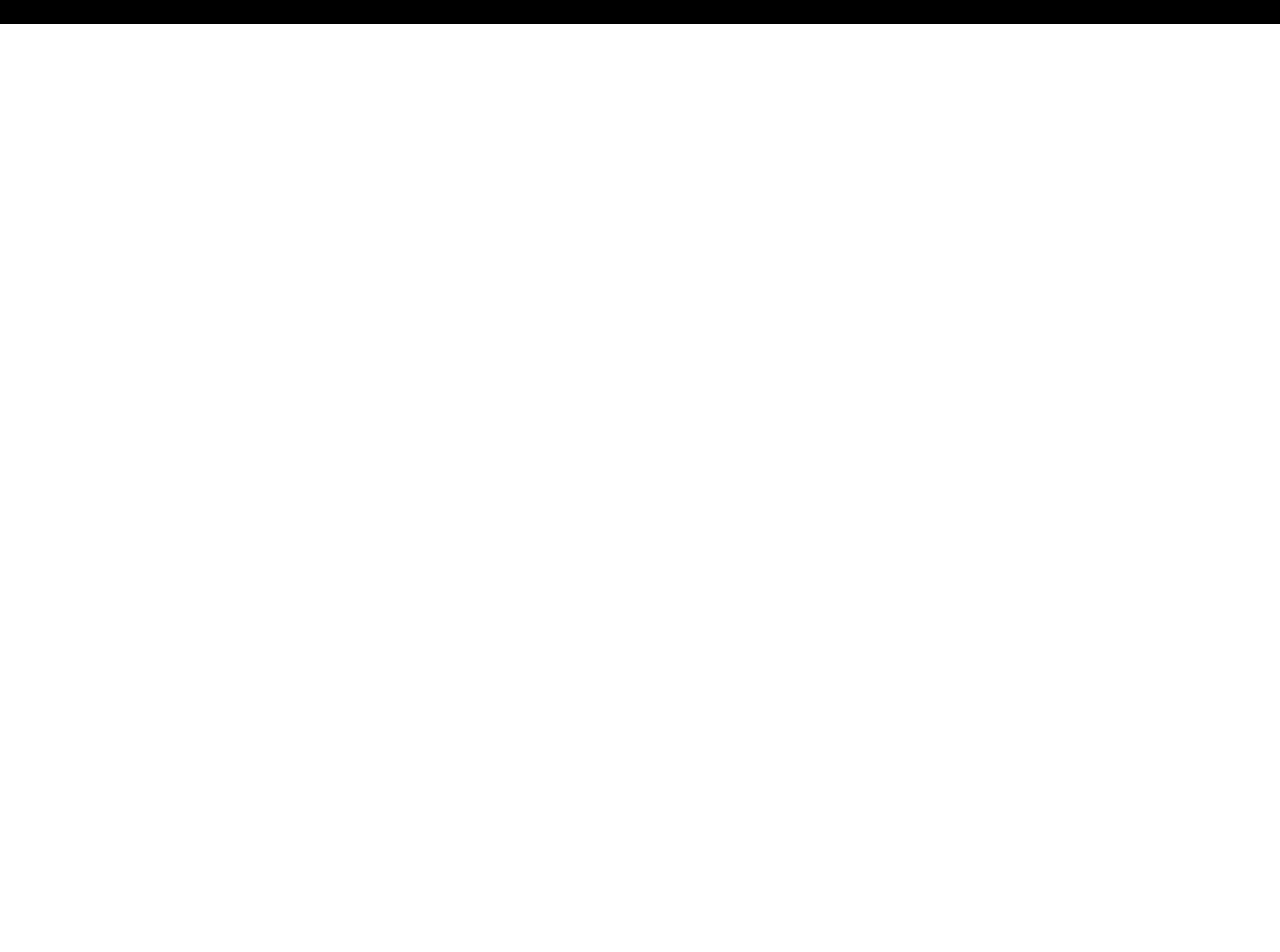
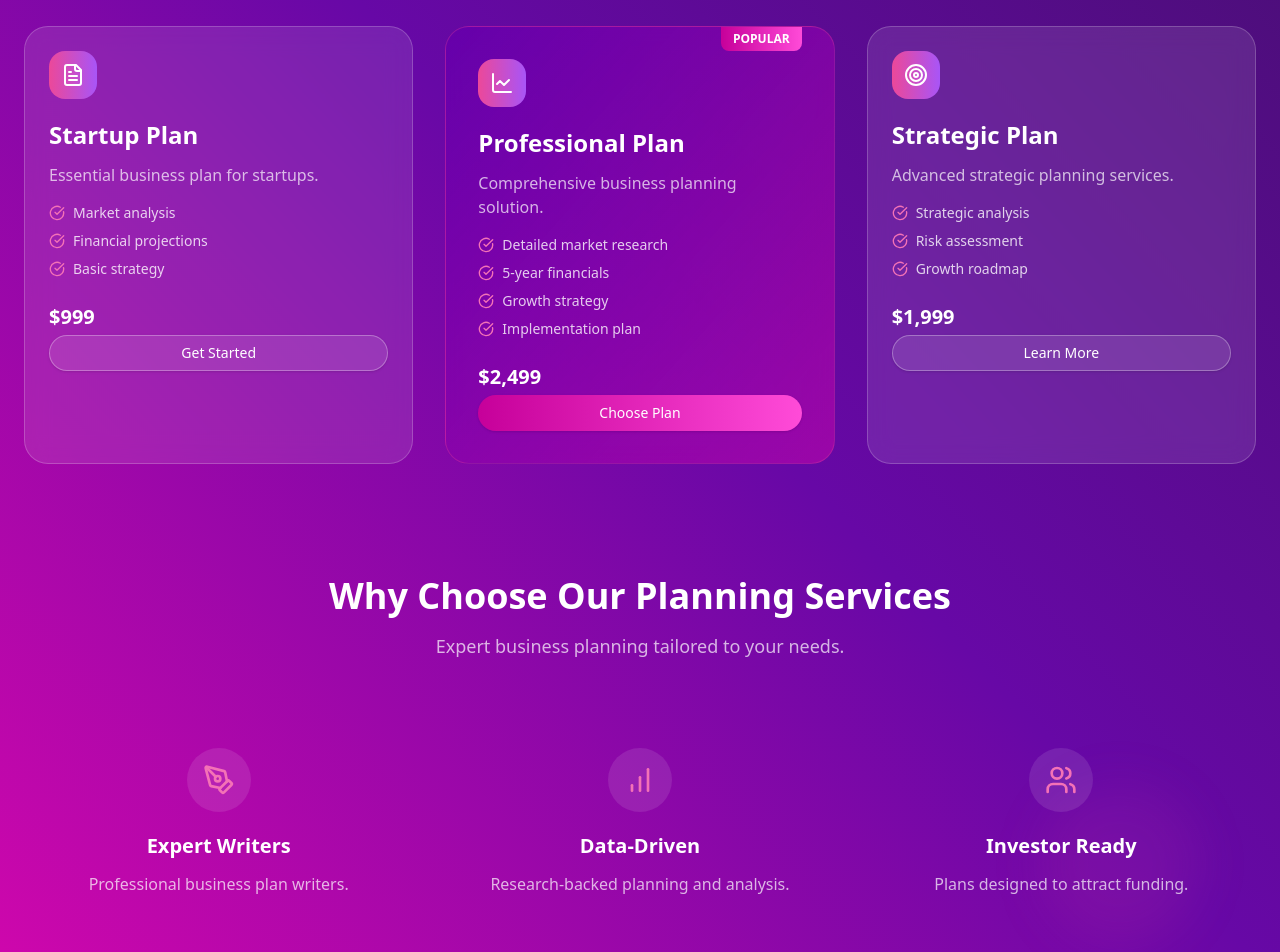
Before and after one commit to darshit890/pitchvilla-landing-page, a Next.js app: page /business-planning in a window 1280 px wide. Shown: the part 460-1412 px from the top of the page. Before the commit the page ends 800 px from the top, so only its background shows below. Built offline with nearby package versions, Linux system fonts and the light colour scheme.

Commit message:
Update page.tsx

```diff
--- a/src/app/business-planning/page.tsx
+++ b/src/app/business-planning/page.tsx
@@ -1,9 +1,155 @@
-import React from 'react'
+"use client";
 
-const page = () => {
+import React from 'react';
+import { ArrowRight, LineChart, FileText, Target, Briefcase, CheckCircle, PenTool, BarChart, Users } from "lucide-react";
+import { Button } from "@/components/ui/button";
+
+const BusinessPlanningPage = () => {
   return (
-    <div>page</div>
-  )
-}
+    <div className="min-h-screen bg-gradient-to-bl from-[#44106C] via-[#6708A6] to-[#D007AC] overflow-hidden relative">
+      {/* Decorative elements */}
+      <div className="absolute top-10 left-10 w-32 h-32 bg-white/5 rounded-full blur-xl"></div>
+      <div className="absolute bottom-10 right-20 w-40 h-40 bg-pink-500/10 rounded-full blur-xl"></div>
 
-export default page
+      {/* Hero Section */}
+      <div className="container mx-auto px-6 pt-20 pb-12 relative z-10">
+        <div className="inline-block px-3 py-1 bg-white/10 backdrop-blur-sm rounded-full text-pink-200 text-xs font-medium mb-3">
+          Business Planning Services
+        </div>
+
+        <h1 className="text-4xl md:text-6xl lg:text-7xl text-white font-bold leading-tight tracking-tight max-w-4xl">
+          Strategic <span className="text-pink-300">Business Planning</span> for <span className="text-pink-300">Success</span>
+        </h1>
+
+        <p className="mt-6 text-lg md:text-xl text-white/80 leading-relaxed font-light max-w-2xl">
+          Professional business planning services to help you map out your path to success and secure funding.
+        </p>
+
+        {/* Service Cards */}
+        <div className="grid grid-cols-1 md:grid-cols-3 gap-8 mt-16">
+          <div className="bg-white/10 backdrop-blur-md rounded-3xl p-6 border border-white/20">
+            <div className="h-12 w-12 bg-gradient-to-r from-pink-500 to-purple-500 rounded-2xl flex items-center justify-center mb-5">
+              <FileText className="h-6 w-6 text-white" />
+            </div>
+            <h3 className="text-2xl font-bold text-white mb-3">Startup Plan</h3>
+            <p className="text-white/70 mb-4">Essential business plan for startups.</p>
+            <ul className="space-y-2 mb-6">
+              <li className="flex items-center text-white/80 text-sm">
+                <CheckCircle className="h-4 w-4 text-pink-400 mr-2" />
+                Market analysis
+              </li>
+              <li className="flex items-center text-white/80 text-sm">
+                <CheckCircle className="h-4 w-4 text-pink-400 mr-2" />
+                Financial projections
+              </li>
+              <li className="flex items-center text-white/80 text-sm">
+                <CheckCircle className="h-4 w-4 text-pink-400 mr-2" />
+                Basic strategy
+              </li>
+            </ul>
+            <p className="text-xl font-bold text-white mb-1">$999</p>
+            <Button className="w-full bg-white/10 hover:bg-white/20 text-white border border-white/30 rounded-full py-2">
+              Get Started
+            </Button>
+          </div>
+
+          <div className="bg-gradient-to-br from-[#6500AB]/90 to-[#D007AC]/50 backdrop-blur-md rounded-3xl p-8 border border-pink-500/30 relative">
+            <div className="absolute top-0 right-8 bg-gradient-to-r from-[#C6009A] to-[#FF4BD8] text-white text-xs font-bold px-3 py-1 rounded-b-lg">
+              POPULAR
+            </div>
+            <div className="h-12 w-12 bg-gradient-to-r from-pink-500 to-purple-500 rounded-2xl flex items-center justify-center mb-5">
+              <LineChart className="h-6 w-6 text-white" />
+            </div>
+            <h3 className="text-2xl font-bold text-white mb-3">Professional Plan</h3>
+            <p className="text-white/70 mb-4">Comprehensive business planning solution.</p>
+            <ul className="space-y-2 mb-6">
+              <li className="flex items-center text-white/80 text-sm">
+                <CheckCircle className="h-4 w-4 text-pink-400 mr-2" />
+                Detailed market research
+              </li>
+              <li className="flex items-center text-white/80 text-sm">
+                <CheckCircle className="h-4 w-4 text-pink-400 mr-2" />
+                5-year financials
+              </li>
+              <li className="flex items-center text-white/80 text-sm">
+                <CheckCircle className="h-4 w-4 text-pink-400 mr-2" />
+                Growth strategy
+              </li>
+              <li className="flex items-center text-white/80 text-sm">
+                <CheckCircle className="h-4 w-4 text-pink-400 mr-2" />
+                Implementation plan
+              </li>
+            </ul>
+            <p className="text-xl font-bold text-white mb-1">$2,499</p>
+            <Button className="w-full bg-gradient-to-r from-[#C6009A] to-[#FF4BD8] hover:from-[#D800AA] hover:to-[#FF6DE1] text-white rounded-full py-2">
+              Choose Plan
+            </Button>
+          </div>
+
+          <div className="bg-white/10 backdrop-blur-md rounded-3xl p-6 border border-white/20">
+            <div className="h-12 w-12 bg-gradient-to-r from-pink-500 to-purple-500 rounded-2xl flex items-center justify-center mb-5">
+              <Target className="h-6 w-6 text-white" />
+            </div>
+            <h3 className="text-2xl font-bold text-white mb-3">Strategic Plan</h3>
+            <p className="text-white/70 mb-4">Advanced strategic planning services.</p>
+            <ul className="space-y-2 mb-6">
+              <li className="flex items-center text-white/80 text-sm">
+                <CheckCircle className="h-4 w-4 text-pink-400 mr-2" />
+                Strategic analysis
+              </li>
+              <li className="flex items-center text-white/80 text-sm">
+                <CheckCircle className="h-4 w-4 text-pink-400 mr-2" />
+                Risk assessment
+              </li>
+              <li className="flex items-center text-white/80 text-sm">
+                <CheckCircle className="h-4 w-4 text-pink-400 mr-2" />
+                Growth roadmap
+              </li>
+            </ul>
+            <p className="text-xl font-bold text-white mb-1">$1,999</p>
+            <Button className="w-full bg-white/10 hover:bg-white/20 text-white border border-white/30 rounded-full py-2">
+              Learn More
+            </Button>
+          </div>
+        </div>
+      </div>
+
+      {/* Features Section */}
+      <div className="container mx-auto px-6 py-16 relative z-10">
+        <div className="text-center mb-16">
+          <h2 className="text-3xl md:text-4xl font-bold text-white mb-4">Why Choose Our Planning Services</h2>
+          <p className="text-white/70 text-lg max-w-2xl mx-auto">Expert business planning tailored to your needs.</p>
+        </div>
+
+        <div className="grid grid-cols-1 md:grid-cols-3 gap-8">
+          <div className="flex flex-col items-center text-center p-6">
+            <div className="h-16 w-16 bg-white/10 rounded-full flex items-center justify-center mb-5">
+              <PenTool className="h-8 w-8 text-pink-400" />
+            </div>
+            <h3 className="text-xl font-bold text-white mb-3">Expert Writers</h3>
+            <p className="text-white/70">Professional business plan writers.</p>
+          </div>
+
+          <div className="flex flex-col items-center text-center p-6">
+            <div className="h-16 w-16 bg-white/10 rounded-full flex items-center justify-center mb-5">
+              <BarChart className="h-8 w-8 text-pink-400" />
+            </div>
+            <h3 className="text-xl font-bold text-white mb-3">Data-Driven</h3>
+            <p className="text-white/70">Research-backed planning and analysis.</p>
+          </div>
+
+          <div className="flex flex-col items-center text-center p-6">
+            <div className="h-16 w-16 bg-white/10 rounded-full flex items-center justify-center mb-5">
+              <Users className="h-8 w-8 text-pink-400" />
+            </div>
+            <h3 className="text-xl font-bold text-white mb-3">Investor Ready</h3>
+            <p className="text-white/70">Plans designed to attract funding.</p>
+          </div>
+        </div>
+      </div>
+
+    </div>
+  );
+};
+
+export default BusinessPlanningPage;
```
